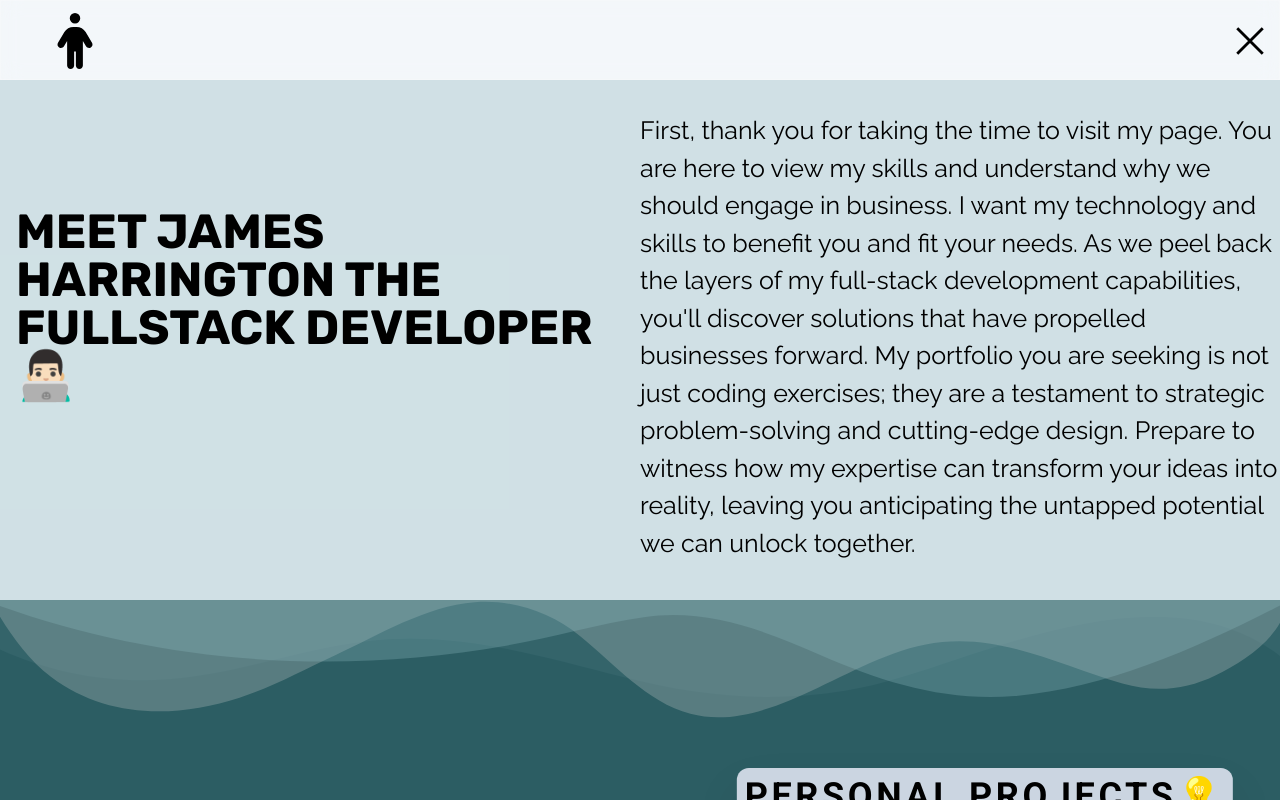
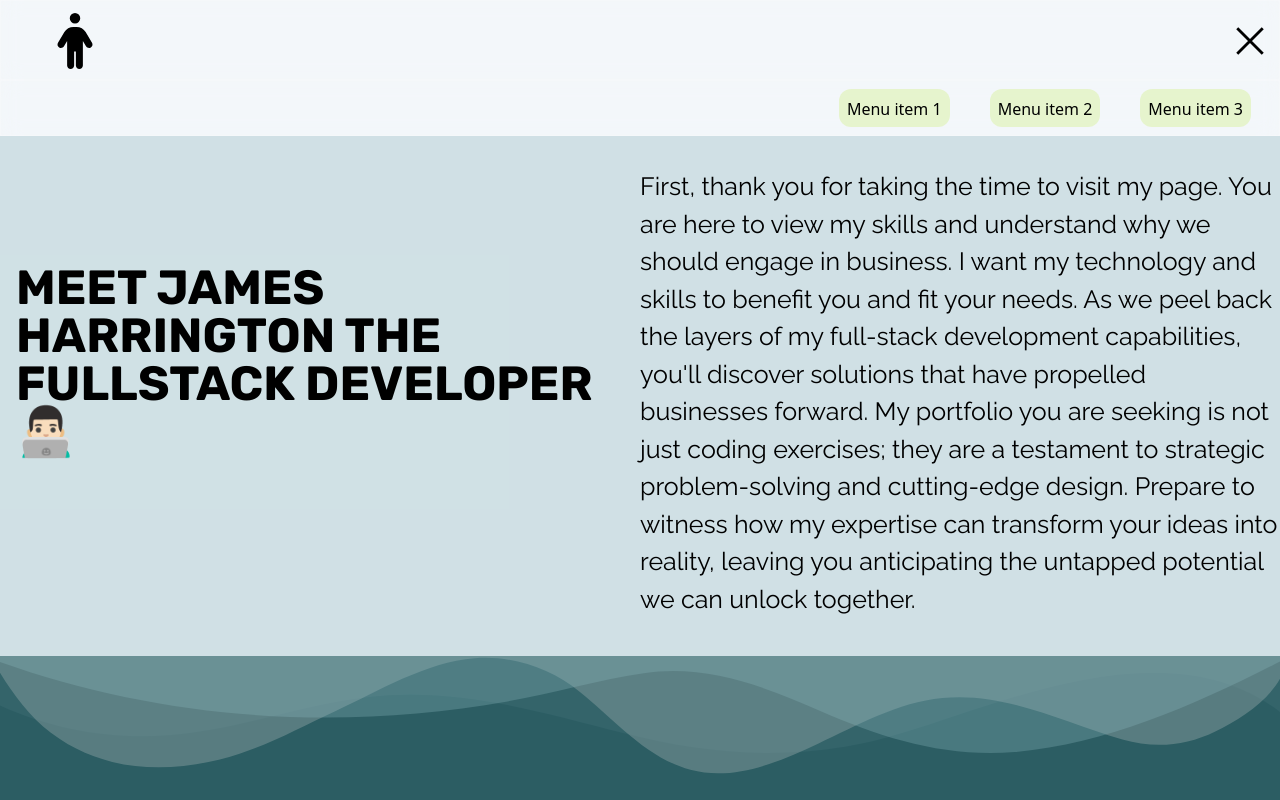
Before and after one commit to 00gigs/PersonalPortfolio, a React (Create React App) app: page / in a window 1280 px wide. Both pictures are taken after a click on the icon 1250 px from the left and 41 px from the top of the page. Shown: the top 800 px of the page. Built offline with nearby package versions, Linux system fonts and the light colour scheme.

Commit message:
added menu links

```diff
--- a/src/components/navbar.jsx
+++ b/src/components/navbar.jsx
@@ -53,7 +53,8 @@ const Navbar = () => {
 
 
   return (
-    <div className='font-noto-sans text-[34px]  h-[80px] sticky top-0 glass-effect'>
+    <div className='sticky top-0'>
+    <div className='font-noto-sans text-[34px]  h-[80px]  glass-effect'>
       <div ref={containerRef}  className='flex justify-between w-full items-center p-3'>
         <div  style={{ transform: iconTransform() }}>
           <a href='/'>
@@ -61,7 +62,6 @@ const Navbar = () => {
           </a>
         </div>
       <div className='flex gap-6'>
-
       </div>
         <div className='cursor-pointer'>
         {!openMenu && <RiMenu5Line onClick={toggle} />}
@@ -69,6 +69,18 @@ const Navbar = () => {
         </div>
       </div>
     </div>
+    <div>
+
+ {openMenu && (<div className='flex glass-effect h-14 justify-end'
+><ul className='flex gap-10 my-2 mr-7'>
+  <li className='cursor-pointer bg-[#ddf3b29f] rounded-xl p-2 hover:bg-[#ddf3b2ed]'>Menu item 1</li>
+  <li className='cursor-pointer bg-[#ddf3b29f] rounded-xl p-2 hover:bg-[#ddf3b2ed]'>Menu item 2</li>
+  <li className='cursor-pointer bg-[#ddf3b29f] rounded-xl p-2 hover:bg-[#ddf3b2ed]'>Menu item 3</li>
+</ul>
+
+</div>)}
+    </div>
+    </div>
   )
 }
 
```
